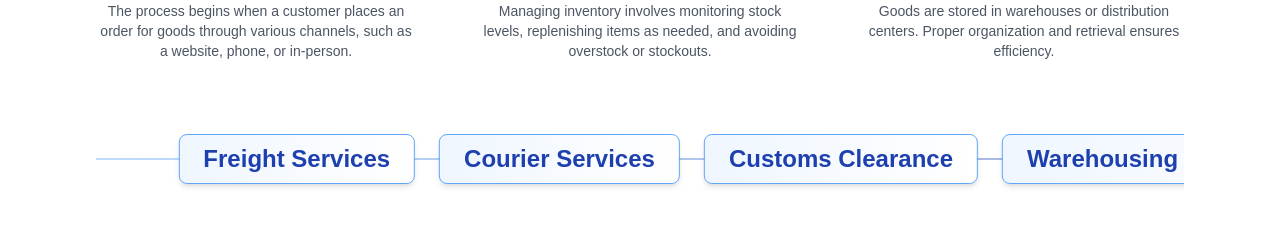
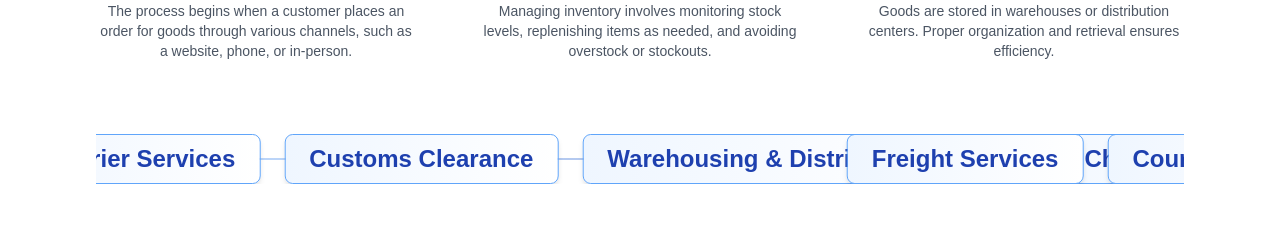
Before and after one commit to Dinuki85/barco, a Next.js app: page / in a window 1280 px wide. Shown: the part 2744-2978 px from the top of the page. Built offline with nearby package versions, Linux system fonts and the light colour scheme; no server answers.

Commit message:
Update : Updated the horizontal animation for sequantially

```diff
--- a/app/components/LogisticsProcess .jsx
+++ b/app/components/LogisticsProcess .jsx
@@ -84,37 +84,33 @@ const LogisticsProcess = () => {
       </div>
 
       {/* Animated Center Bar */}
-      {/* Animated Center Bar */}
+
 <div className="relative flex items-center justify-center h-[100px] overflow-hidden my-10">
   <div className="absolute w-full h-[2px] bg-gradient-to-r from-blue-400 to-blue-800 opacity-40" />
 
+  <div className="absolute flex w-full overflow-hidden">
+    {[0, 1].map((loopIndex) => (
       <motion.div
-    className="absolute flex gap-6 whitespace-nowrap"
-    animate={{ x: ["100%", "-100%"] }}
+        key={loopIndex}
+        className="flex min-w-full gap-6 whitespace-nowrap"
+        animate={{ x: ["0%", "-100%"] }}
         transition={{
           repeat: Infinity,
           duration: 20,
-      ease: "linear"
+          ease: "linear",
         }}
       >
         {centerServices.map((service, index) => (
           <span
-        key={index}
-        className="inline-block px-6 py-2 text-xl font-semibold text-blue-800 border border-blue-400 rounded-lg shadow-md md:text-2xl bg-gradient-to-r from-blue-50 to-white"
-      >
-        {service}
-      </span>
-    ))}
-    {/* Repeat the same services to create seamless loop */}
-    {centerServices.map((service, index) => (
-      <span
-        key={`repeat-${index}`}
+            key={`${loopIndex}-${index}`}
             className="inline-block px-6 py-2 text-xl font-semibold text-blue-800 border border-blue-400 rounded-lg shadow-md md:text-2xl bg-gradient-to-r from-blue-50 to-white"
           >
             {service}
           </span>
         ))}
       </motion.div>
+    ))}
+  </div>
 </div>
 
 
```
Lines whose indentation alone changed are shown as unchanged.
